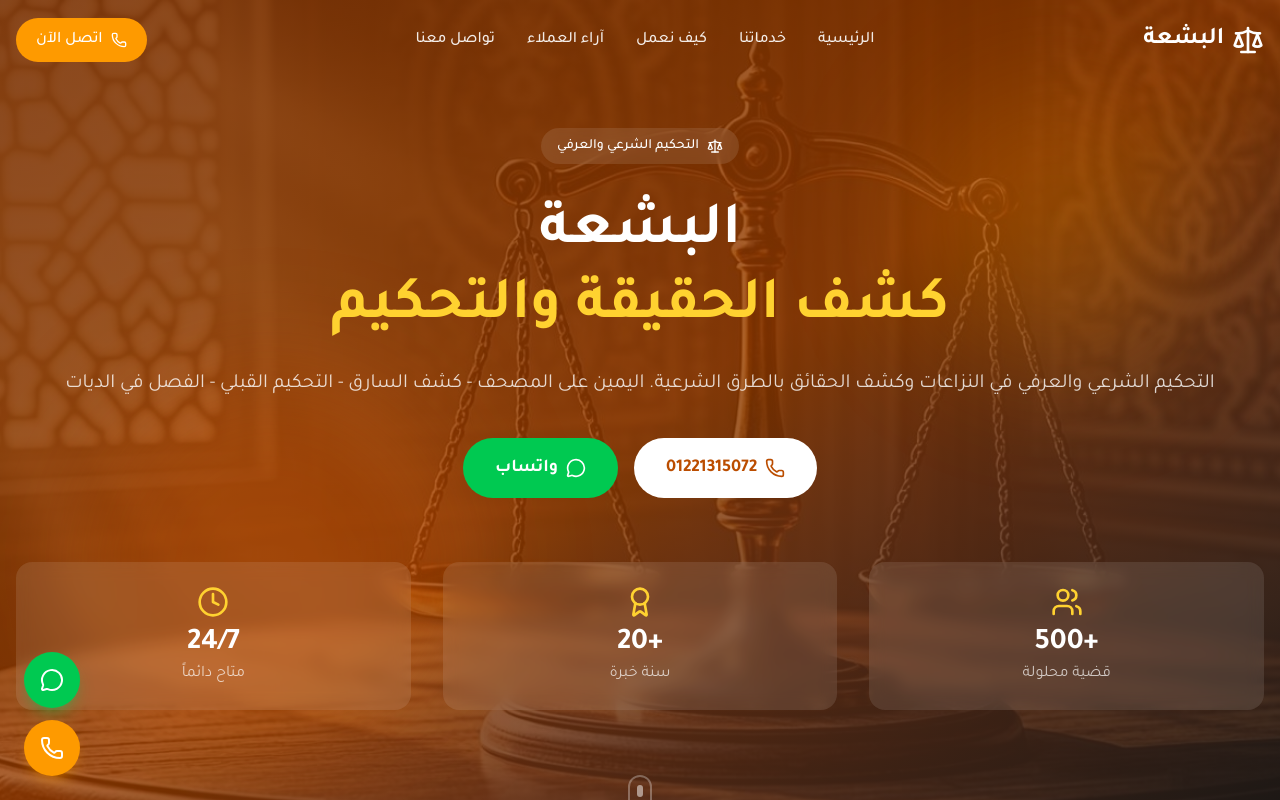
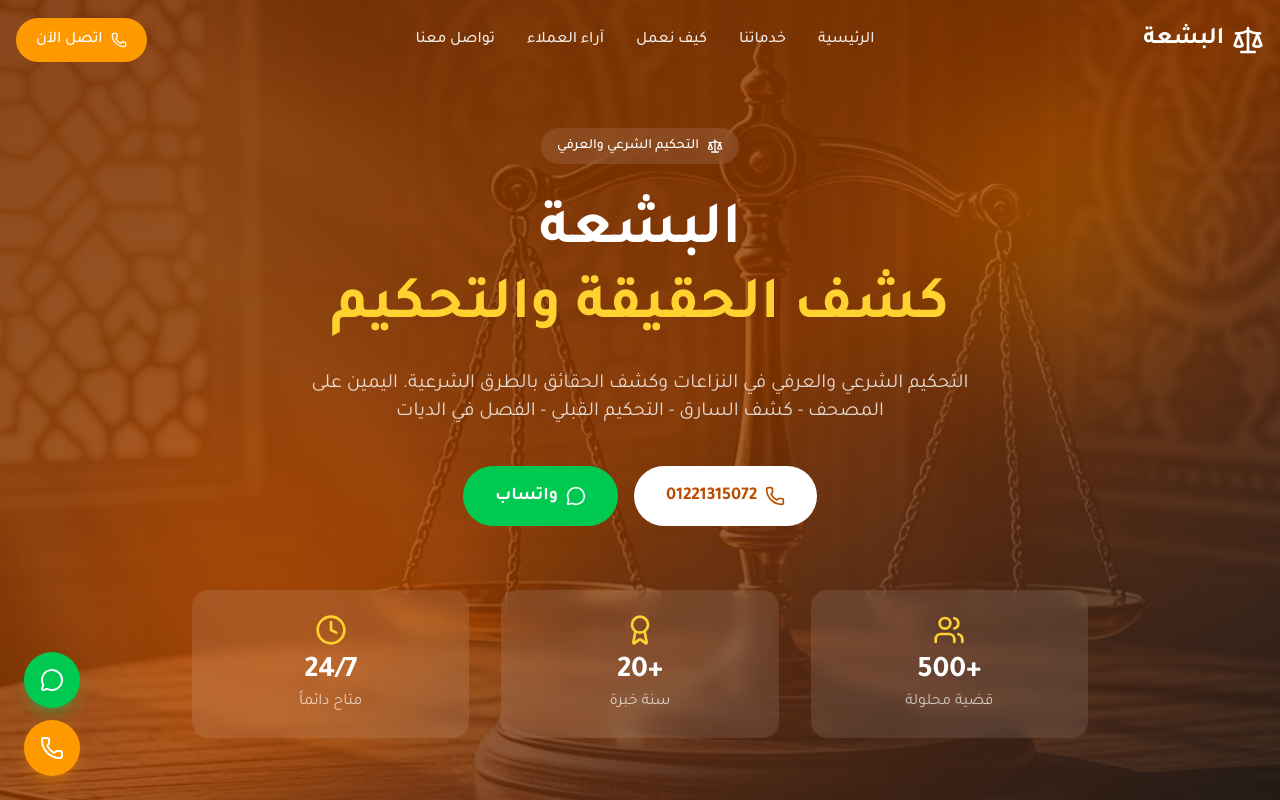
Before and after one commit to georgeamirr1/besha.github.io, a Next.js app: page / in a window 1280 px wide. Shown: the top 800 px of the page. Built offline with nearby package versions, Linux system fonts and the light colour scheme.

Commit message:
Simplify width handling - full viewport sections

```diff
--- a/src/app/globals.css
+++ b/src/app/globals.css
@@ -147,18 +147,17 @@
 /* Smooth scroll behavior */
 html {
   scroll-behavior: smooth;
-  overflow-x: hidden;
-  max-width: 100vw;
 }
 
 body {
-  overflow-x: hidden;
-  max-width: 100vw;
+  margin: 0;
+  padding: 0;
   width: 100%;
 }
 
-* {
-  max-width: 100vw;
+*,
+*::before,
+*::after {
   box-sizing: border-box;
 }
 
--- a/src/app/page.tsx
+++ b/src/app/page.tsx
@@ -9,7 +9,7 @@ import FloatingButtons from "@/components/albashaa/FloatingButtons";
 
 export default function Home() {
   return (
-    <main className="min-h-screen flex flex-col w-full max-w-full overflow-x-hidden">
+    <main className="min-h-screen flex flex-col">
       <Navbar />
       <Hero />
       <Services />
--- a/src/components/albashaa/Contact.tsx
+++ b/src/components/albashaa/Contact.tsx
@@ -36,7 +36,7 @@ export default function Contact() {
   });
 
   return (
-    <section id="contact" className="py-20 md:py-28 bg-white overflow-x-hidden">
+    <section id="contact" className="py-20 md:py-28 bg-white">
       <div className="container mx-auto px-4">
         {/* Section Header */}
         <motion.div
--- a/src/components/albashaa/Footer.tsx
+++ b/src/components/albashaa/Footer.tsx
@@ -19,7 +19,7 @@ const socialLinks = [
 
 export default function Footer() {
   return (
-    <footer className="bg-gray-900 text-white overflow-x-hidden">
+    <footer className="bg-gray-900 text-white">
       <div className="container mx-auto px-4">
         {/* Main Footer */}
         <div className="py-16 grid grid-cols-1 md:grid-cols-2 lg:grid-cols-4 gap-10">
--- a/src/components/albashaa/Hero.tsx
+++ b/src/components/albashaa/Hero.tsx
@@ -12,13 +12,14 @@ const stats = [
 
 export default function Hero() {
   return (
-    <section id="hero" className="relative min-h-[100dvh] flex items-center w-full max-w-full overflow-x-hidden">
+    <section id="hero" className="relative min-h-[100dvh] flex items-center">
       {/* Background Image */}
       <div className="absolute inset-0">
         <Image
           src="/images/hero-bg.png"
           alt="ميزان العدل"
           fill
+          sizes="100vw"
           className="object-cover"
           priority
         />
--- a/src/components/albashaa/HowItWorks.tsx
+++ b/src/components/albashaa/HowItWorks.tsx
@@ -46,7 +46,7 @@ export default function HowItWorks() {
   });
 
   return (
-    <section id="how-it-works" className="py-20 md:py-28 bg-white overflow-x-hidden">
+    <section id="how-it-works" className="py-20 md:py-28 bg-white">
       <div className="container mx-auto px-4">
         {/* Section Header */}
         <motion.div
--- a/src/components/albashaa/Navbar.tsx
+++ b/src/components/albashaa/Navbar.tsx
@@ -31,13 +31,13 @@ export default function Navbar() {
       initial={{ y: -100 }}
       animate={{ y: 0 }}
       transition={{ duration: 0.5 }}
-      className={`fixed top-0 right-0 left-0 z-50 transition-all duration-300 overflow-hidden ${
+      className={`fixed top-0 right-0 left-0 z-50 transition-all duration-300 ${
         isScrolled
           ? "bg-white/95 backdrop-blur-md shadow-lg"
           : "bg-transparent"
       }`}
     >
-      <div className="container mx-auto px-4 max-w-full">
+      <div className="container mx-auto px-4">
         <div className="flex items-center justify-between h-16 md:h-20">
           {/* Logo */}
           <div className="flex items-center gap-2">
--- a/src/components/albashaa/Services.tsx
+++ b/src/components/albashaa/Services.tsx
@@ -30,7 +30,7 @@ export default function Services() {
   const { ref, inView } = useScrollReveal();
 
   return (
-    <section id="services" className="py-20 md:py-28 bg-gray-50 overflow-x-hidden">
+    <section id="services" className="py-20 md:py-28 bg-gray-50">
       <div className="container mx-auto px-4">
         {/* Section Header */}
         <motion.div
--- a/src/components/albashaa/Testimonials.tsx
+++ b/src/components/albashaa/Testimonials.tsx
@@ -46,7 +46,7 @@ export default function Testimonials() {
   const { ref, inView } = useScrollReveal();
 
   return (
-    <section id="testimonials" className="py-20 md:py-28 bg-gray-50 overflow-x-hidden">
+    <section id="testimonials" className="py-20 md:py-28 bg-gray-50">
       <div className="container mx-auto px-4">
         {/* Section Header */}
         <motion.div
```
